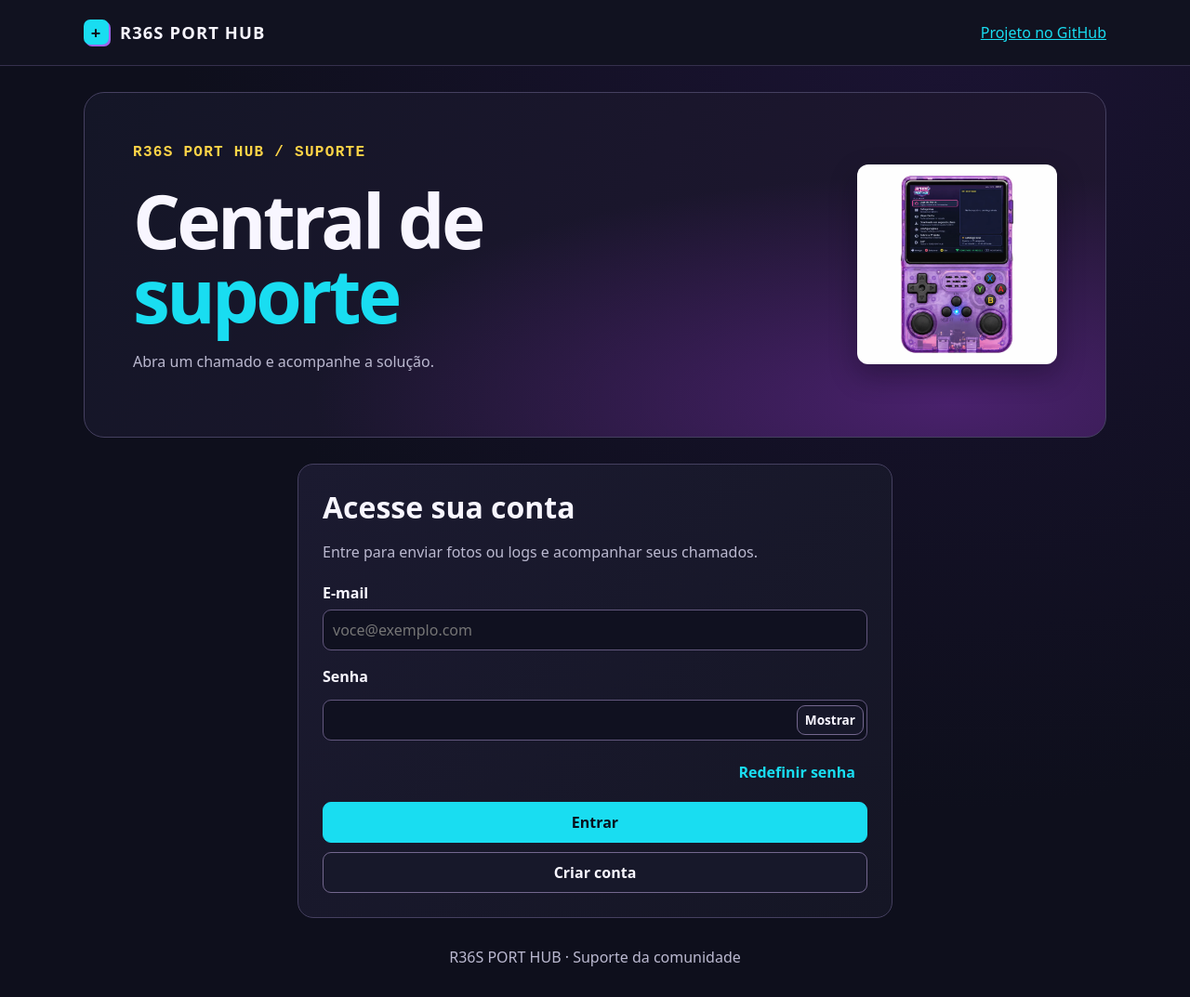
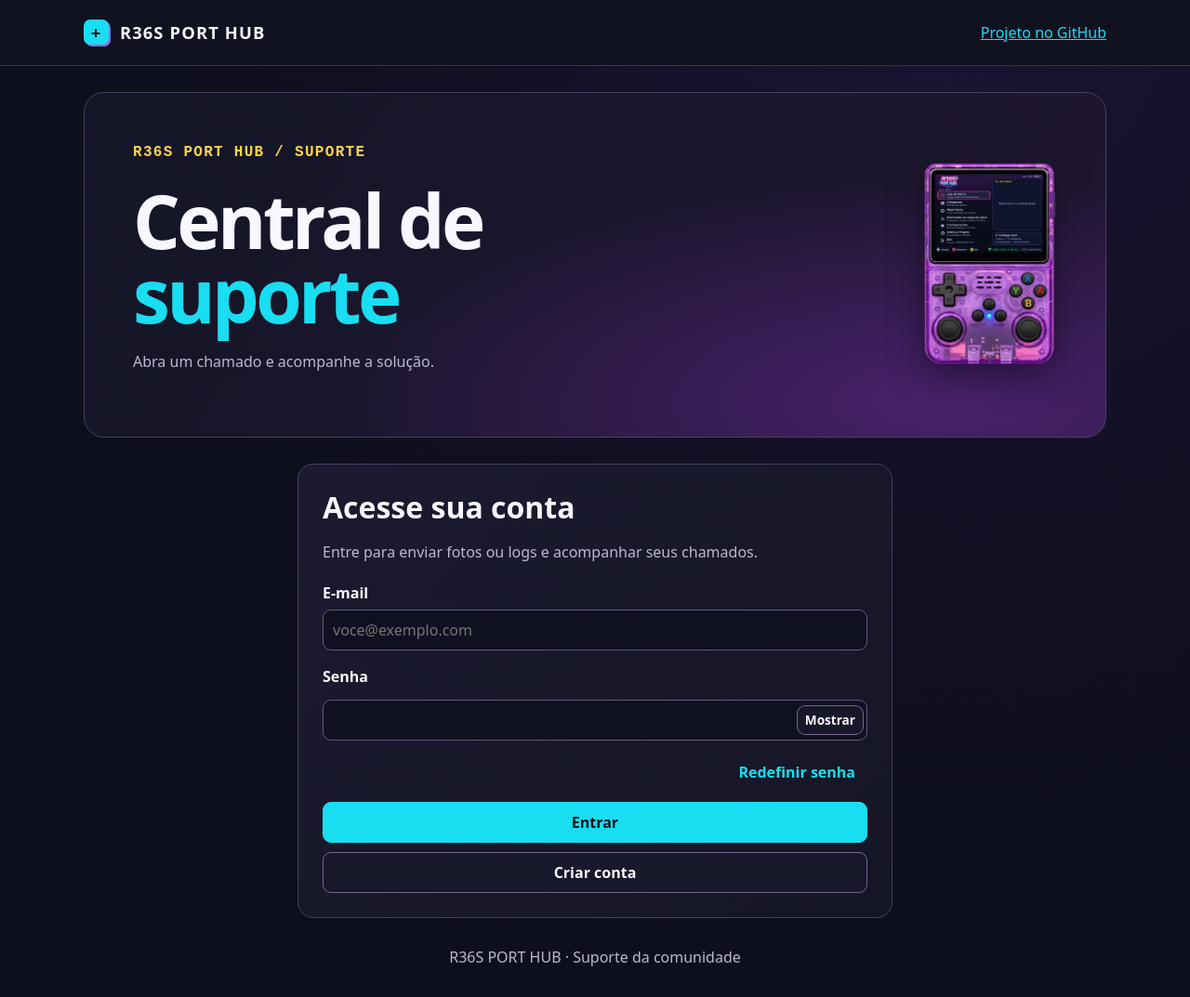
Before and after one commit to liralflsti-wq/r36s-port-hub-suporte, a plain HTML site: page index.html in a window 1280 px wide. Shown: the whole page at 93% size. Drawn offline with Linux system fonts and the light colour scheme.

Commit message:
Remove fundo branco do console no banner

```diff
--- a/index.html
+++ b/index.html
@@ -5,7 +5,7 @@
 <meta name="viewport" content="width=device-width,initial-scale=1">
 <meta name="description" content="Abra e acompanhe chamados do R36S PORT HUB.">
 <title>Suporte | R36S PORT HUB</title>
-<link rel="stylesheet" href="./style.css?v=8">
+<link rel="stylesheet" href="./style.css?v=9">
 <script defer src="./vendor/supabase-2.49.4.js"></script>
 <script defer src="./config.js?v=2"></script>
 <script defer src="./app.js?v=7"></script>
@@ -13,7 +13,7 @@
 <body>
 <header class="top"><div class="wrap bar"><a class="brand" href="./"><span class="pixel" aria-hidden="true">+</span> R36S PORT HUB</a><nav aria-label="Conta"><a href="https://github.com/liralflsti-wq/r36s-port-hub">Projeto no GitHub</a><button id="logout" class="secondary" hidden>Sair</button></nav></div></header>
 <main class="wrap">
-<section class="hero"><div><p class="eyebrow">R36S PORT HUB / SUPORTE</p><h1>Central de<br><span>suporte</span></h1><p>Abra um chamado e acompanhe a solução.</p></div><img class="hero-console" src="./assets/r36s-port-hub.webp" width="1536" height="1536" alt="Console R36S roxo com o R36S PORT HUB aberto"></section>
+<section class="hero"><div><p class="eyebrow">R36S PORT HUB / SUPORTE</p><h1>Central de<br><span>suporte</span></h1><p>Abra um chamado e acompanhe a solução.</p></div><img class="hero-console" src="./assets/r36s-port-hub-recorte.webp" width="352" height="531" alt="Console R36S roxo com o R36S PORT HUB aberto"></section>
 <p id="message" class="message" role="status" aria-live="polite" hidden></p>
 <section class="panel" id="auth">
 <h2>Acesse sua conta</h2><p>Entre para enviar fotos ou logs e acompanhar seus chamados.</p>
--- a/style.css
+++ b/style.css
@@ -34,4 +34,4 @@ input,textarea,select,button{border-radius:9px}input,textarea,select{border-colo
 @media(max-width:480px){.hero{grid-template-columns:minmax(0,1fr) auto;gap:9px}.hero h1{font-size:clamp(1.65rem,8.2vw,2.65rem)}.hero .eyebrow{font-size:.68rem}.hero p:last-child{font-size:.88rem}.ticket summary{flex-wrap:wrap}.bar nav a{font-size:.82rem}}
 }
 
-.hero-console{display:block;width:clamp(86px,24vw,215px);height:auto;border-radius:12px;box-shadow:0 12px 30px #09051155}
+.hero-console{display:block;width:clamp(72px,19vw,145px);height:auto;filter:drop-shadow(0 12px 18px #09051188)}
```
Also changed, not shown: assets/r36s-port-hub-recorte.webp (added).
